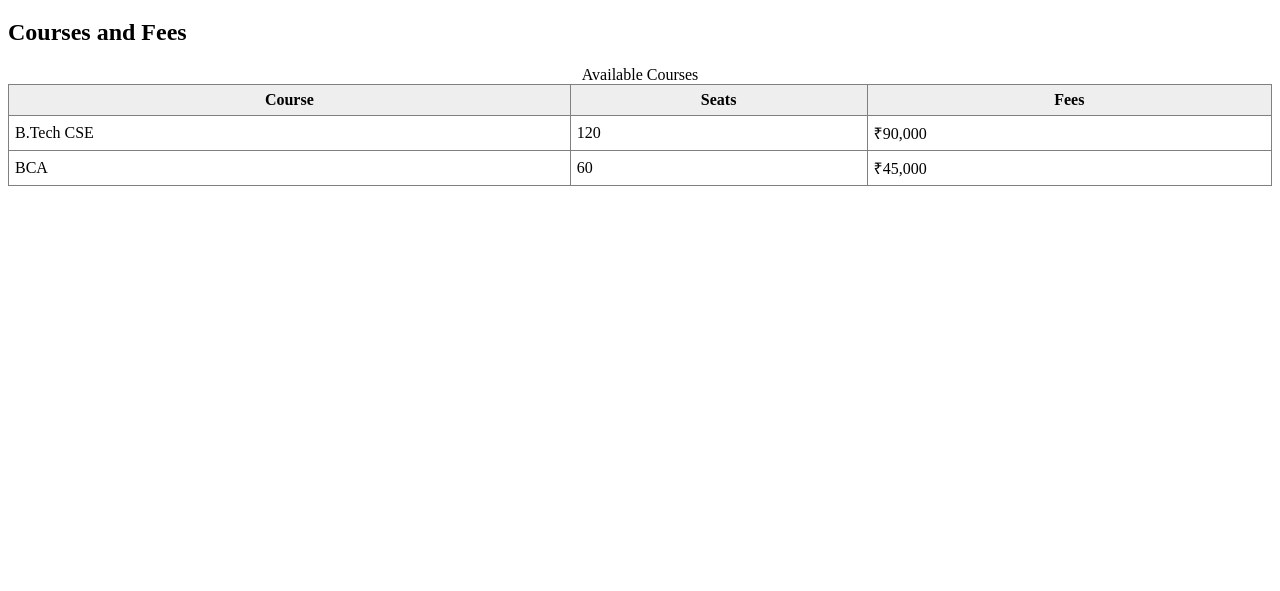
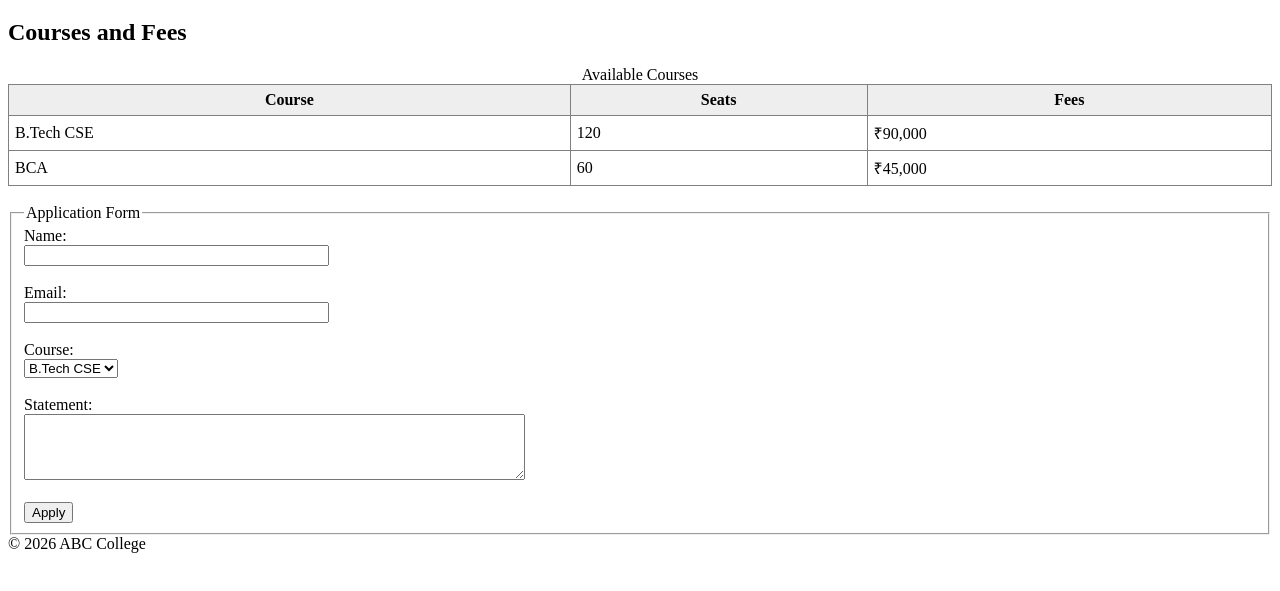
Before and after one commit to mohdsufiyan08686-byte/Web-Designing-Workshop_0934, a plain HTML site: page web desinging workshop assignment/assignment_18.html in a window 1280 px wide. Shown: the part 61-652 px from the top of the page. Drawn offline with Linux system fonts and the light colour scheme.

Commit message:
Assignment 18 application form completed

```diff
--- a/web desinging workshop assignment/assignment_18.html
+++ b/web desinging workshop assignment/assignment_18.html
@@ -35,6 +35,37 @@
         </section>
 
         <br>
+        <section aria-label="Student Application Form">
+            <form action="apply.php" method="post">
+                <fieldset>
+                    <legend>Application Form</legend>
 
+                    <label for="name">Name:</label><br>
+                    <input type="text" id="name" name="name" size="35" required>
+                    <br><br>
+
+                    <label for="email">Email:</label><br>
+                    <input type="email" id="email" name="email" size="35" required>
+                    <br><br>
+
+                    <label for="course">Course:</label><br>
+                    <select id="course" name="course" required>
+                        <option value="B.Tech CSE" selected>B.Tech CSE</option>
+                        <option value="BCA">BCA</option>
+                    </select>
+                    <br><br>
+
+                    <label for="statement">Statement:</label><br>
+                    <textarea id="statement" name="statement" rows="4" cols="60" minlength="20" required></textarea>
+                    <br><br>
+
+                    <button type="submit">Apply</button>
+                </fieldset>
+            </form>
+        </section>
+
+    </main>
+    <footer>
+        &copy; 2026 ABC College</footer>
 </body>
 </html>
```
